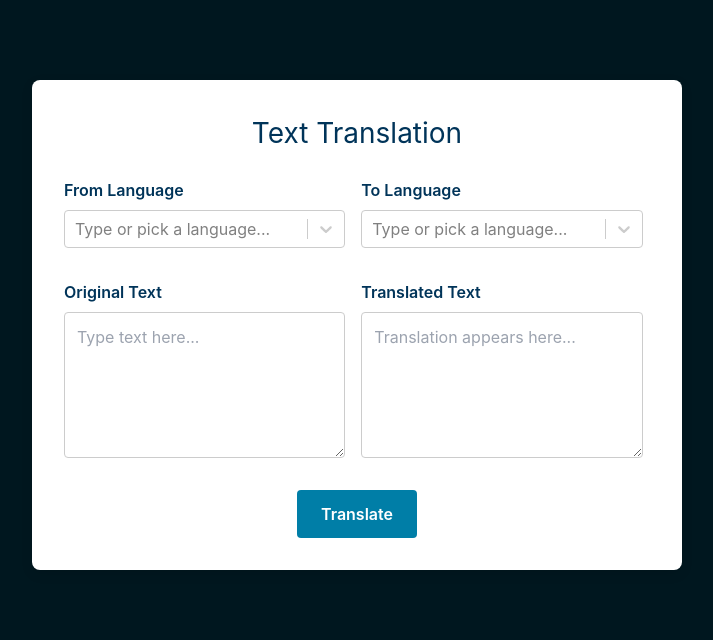
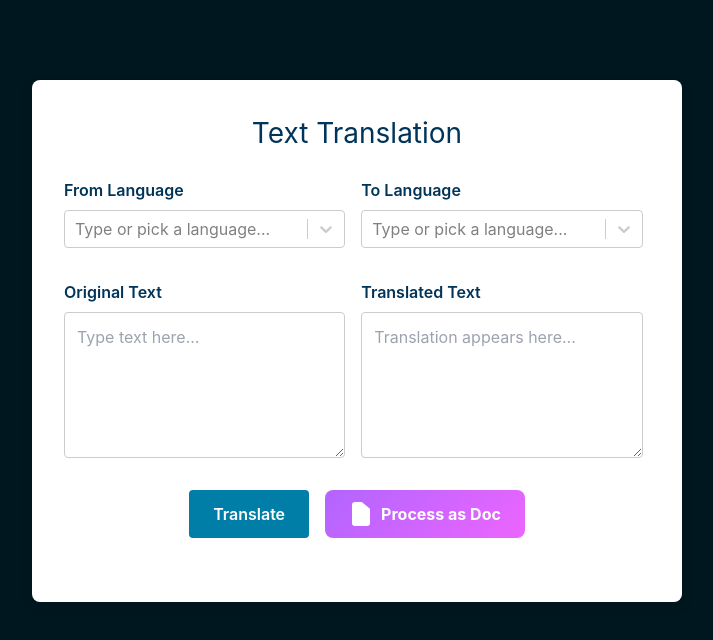
Before and after one commit to DuongNguyen28/WorkOrbit, a Next.js app in the folder frontend/fe-csds395-hd/: page /translation in a window 1280 px wide. Shown: the top 640 px of the page, without its empty margins (283-996 px from the left). Built offline with nearby package versions, Linux system fonts and the light colour scheme.

Commit message:
add button for doc conversion text-to-text

```diff
--- a/frontend/fe-csds395-hd/src/app/translation/page.tsx
+++ b/frontend/fe-csds395-hd/src/app/translation/page.tsx
@@ -5,7 +5,6 @@ import type { NextPage } from 'next'
 import Select, { SingleValue } from 'react-select'
 import languages from '@/data/languages.json'
 
-// Example language options: You can add more or fetch them dynamically
 interface LanguageOption {
   code: string
   label: string
@@ -18,6 +17,7 @@ const TranslatePage: NextPage = () => {
   const [targetLang, setTargetLang] = useState<LanguageOption | null>(null)
   const [originalText, setOriginalText] = useState('')
   const [translatedText, setTranslatedText] = useState('')
+  const [processedText, setProcessedText] = useState('')
   const [isLoading, setIsLoading] = useState(false)
 
   const handleTranslate = async () => {
@@ -28,11 +28,10 @@ const TranslatePage: NextPage = () => {
 
     setIsLoading(true)
     setTranslatedText('')
+    setProcessedText('') // clear old processed result
 
-
-    console.log(sourceLang.code + " " + targetLang.code + " " + originalText)
+    console.log(`${sourceLang.code} ${targetLang.code} ${originalText}`)
     try {
-      // Update the fetch URL to match your FastAPI server and port
       const response = await fetch('http://localhost:8000/translate/text', {
         method: 'POST',
         headers: { 'Content-Type': 'application/json' },
@@ -43,24 +42,13 @@ const TranslatePage: NextPage = () => {
         }),
       })
 
-      console.log(response)
-
       if (!response.ok) {
-        // If the server returned an error, throw an error to be caught below
-        throw new Error(`Server error: ${response.status} - ${response.statusText}`)
+        throw new Error(
+          `Server error: ${response.status} - ${response.statusText}`
+        )
       }
 
-      // Parse the JSON response
       const data = await response.json()
-
-      // data should look like:
-      // {
-      //   "original_text": "Hello",
-      //   "source_language": "en",
-      //   "destination_language": "vi",
-      //   "translated_text": "Xin chào"
-      // }
-
       setTranslatedText(data.translated_text)
     } catch (error) {
       console.error('Translation error:', error)
@@ -70,11 +58,35 @@ const TranslatePage: NextPage = () => {
     }
   }
 
-  /**
-   * Custom filter for react-select options:
-   * - Matches if the user-typed input is found in either the language label or the language code.
-   */
-  const filterLanguageOption = (option: { label: string; data: LanguageOption }, searchInput: string) => {
+  const handleProcess = async () => {
+    if (!translatedText) {
+      alert('No translated text found. Please translate something first.')
+      return
+    }
+
+    try {
+      const res = await fetch('http://localhost:8000/process', {
+        method: 'POST',
+        headers: { 'Content-Type': 'application/json' },
+        body: JSON.stringify({ text: translatedText }),
+      })
+
+      if (!res.ok) {
+        throw new Error(`Server error: ${res.status} - ${res.statusText}`)
+      }
+
+      const data = await res.json()
+      setProcessedText(data.processed_text)
+    } catch (err) {
+      console.error('Process endpoint error:', err)
+      alert('There was a problem processing your text. Please try again.')
+    }
+  }
+
+  const filterLanguageOption = (
+    option: { label: string; data: LanguageOption },
+    searchInput: string
+  ) => {
     const label = option.label.toLowerCase()
     const code = option.data.code.toLowerCase()
     const search = searchInput.toLowerCase()
@@ -89,6 +101,7 @@ const TranslatePage: NextPage = () => {
         <div className="input-group">
           <label className="label">From Language</label>
           <Select
+            instanceId="source-language-select"
             options={languageOptions}
             value={sourceLang}
             onChange={(option: SingleValue<LanguageOption>) => setSourceLang(option)}
@@ -103,6 +116,7 @@ const TranslatePage: NextPage = () => {
         <div className="input-group">
           <label className="label">To Language</label>
           <Select
+            instanceId="target-language-select"
             options={languageOptions}
             value={targetLang}
             onChange={(option: SingleValue<LanguageOption>) => setTargetLang(option)}
@@ -139,6 +153,7 @@ const TranslatePage: NextPage = () => {
         </div>
       </div>
 
+      <div className="button-container">
         <button
           onClick={handleTranslate}
           disabled={isLoading}
@@ -171,6 +186,47 @@ const TranslatePage: NextPage = () => {
             'Translate'
           )}
         </button>
+
+        {/**
+         * NEW: A large, standout button using a
+         * Microsoft Word–style doc icon + gradient background
+         */}
+        <button
+          onClick={handleProcess}
+          disabled={!translatedText}
+          className="doc-button"
+        >
+          <svg
+            xmlns="http://www.w3.org/2000/svg"
+            width="24"
+            height="24"
+            fill="currentColor"
+            className="icon"
+            viewBox="0 0 16 16"
+          >
+            <path d="M14 4.5V14a2 2 0 0 1-2 2H4a2 2
+                     0 0 1-2-2V2a2 2 0 0 1 2-2h4.5L14 4.5z" />
+            <path d="M9.5 1v3h3L9.5 1z" fill="#FFF" fillOpacity="0.5" />
+            <path
+              fillRule="evenodd"
+              d="M5.657 7.828l.829-3.314h1.146l.829 3.314h-.637l-.196-.836H6.49l-.196.836h-.637zm1.252-1.57l-.4-1.63h-.033l-.4
+               1.63h.833z"
+              fill="#FFF"
+            />
+            <path d="M8 13.5a.5.5 0 0 1-.5-.5v-2h-1v2a1.5
+                     1.5 0 0 0 3 0v-2h-1v2a.5.5 0 0 1-.5.5z"
+                  fill="#FFF" fillOpacity="0.8" />
+          </svg>
+          Process as Doc
+        </button>
+      </div>
+
+      {processedText && (
+        <div className="result-container">
+          <h2>Processed Result</h2>
+          <p>{processedText}</p>
+        </div>
+      )}
 
       <style jsx>{`
         .container {
@@ -229,6 +285,13 @@ const TranslatePage: NextPage = () => {
           resize: vertical;
         }
 
+        .button-container {
+          display: flex;
+          gap: 1rem;
+          justify-content: center;
+          margin-bottom: 2rem;
+        }
+
         .translate-button {
           display: inline-flex;
           align-items: center;
@@ -242,8 +305,6 @@ const TranslatePage: NextPage = () => {
           font-weight: 600;
           font-size: 1rem;
           transition: background-color 0.2s ease, transform 0.2s ease;
-          margin: 0 auto;
-          display: block;
         }
 
         .translate-button:hover:not(:disabled) {
@@ -254,6 +315,50 @@ const TranslatePage: NextPage = () => {
         .translate-button:disabled {
           opacity: 0.7;
           cursor: not-allowed;
+        }
+
+        /* --- NEW STYLES for the "Doc" button --- */
+        .doc-button {
+          display: inline-flex;
+          align-items: center;
+          justify-content: center;
+          gap: 0.5rem;
+          padding: 0.75rem 1.5rem;
+          border: none;
+          border-radius: 8px;
+          cursor: pointer;
+          font-weight: 700;
+          font-size: 1rem;
+          color: #ffffff;
+          /* A bold gradient to stand out */
+          background: linear-gradient(135deg, #7F00FF 0%, #E100FF 100%);
+          transition: transform 0.2s ease, box-shadow 0.2s ease;
+        }
+
+        .doc-button:hover:not(:disabled) {
+          transform: scale(1.05);
+          box-shadow: 0 5px 15px rgba(127, 0, 255, 0.4);
+        }
+
+        .doc-button:disabled {
+          opacity: 0.6;
+          cursor: not-allowed;
+        }
+
+        /* Make the icon a bit bigger and spaced */
+        .doc-button .icon {
+          width: 24px;
+          height: 24px;
+        }
+
+        .result-container {
+          text-align: center;
+          margin-top: 2rem;
+        }
+
+        .result-container h2 {
+          margin-bottom: 0.5rem;
+          font-size: 1.2rem;
         }
 
         @keyframes fadeIn {
```
Lines whose indentation alone changed are shown as unchanged.
